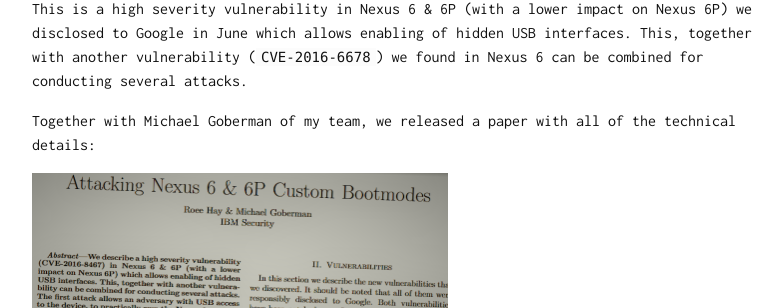
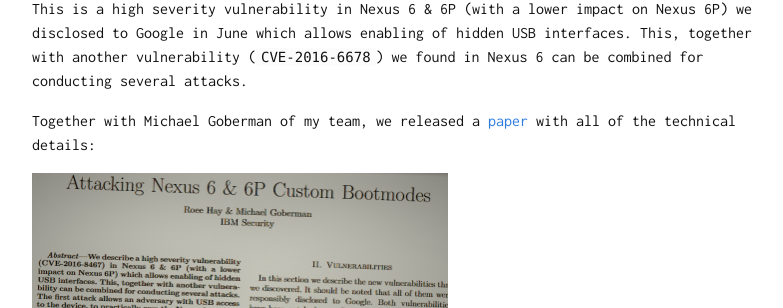
Before and after one commit to roeeh/roeeh.github.io, a Jekyll site: the page built from _posts/2017-01-05-attacking-android-custom-bootmodes.md, in a window 1280 px wide and 900 px high. Shown: the part 261-569 px from the top of the window, without its empty margins (248-1031 px from the left). Built offline with Jekyll 4.4.1, drawn with Linux system fonts in a browser that asks for light colours.

```diff
--- a/_posts/2017-01-05-attacking-android-custom-bootmodes.md
+++ b/_posts/2017-01-05-attacking-android-custom-bootmodes.md
@@ -10,7 +10,7 @@ tags:
 In the [January 2017 Android Security Bulletin](https://source.android.com/security/bulletin/2017-01-01.html), Google provided a patch to `CVE-2016-8467`.
 This is a high severity vulnerability in Nexus 6 & 6P (with a lower impact on Nexus 6P) we disclosed to Google in June which allows enabling of hidden USB interfaces. This, together with another vulnerability (`CVE-2016-6678`) we found in Nexus 6 can be combined for conducting several attacks.
 
-Together with Michael Goberman of my team, we released a paper with all of the technical details:
+Together with Michael Goberman of my team, we released a [paper] with all of the technical details:
 
 <a href="https://www.docdroid.net/dxKUj5c/attacking-nexus-6-6p-custom-bootmodes.pdf.html"><img alt="Attacking Nexus 6/6P Custom Bootmodes" title="Attacking Nexus 6/6P Custom Bootmodes" src="/images/cve-2016-8467-paper.png" width="416px" height="344px"></a>
 
```
